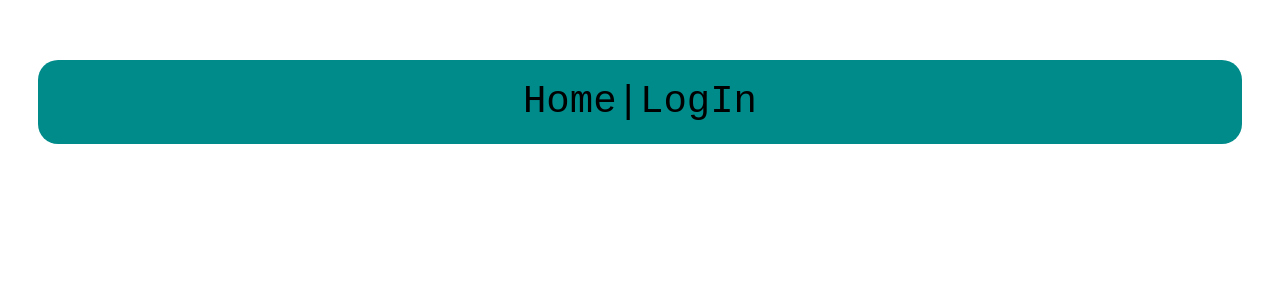
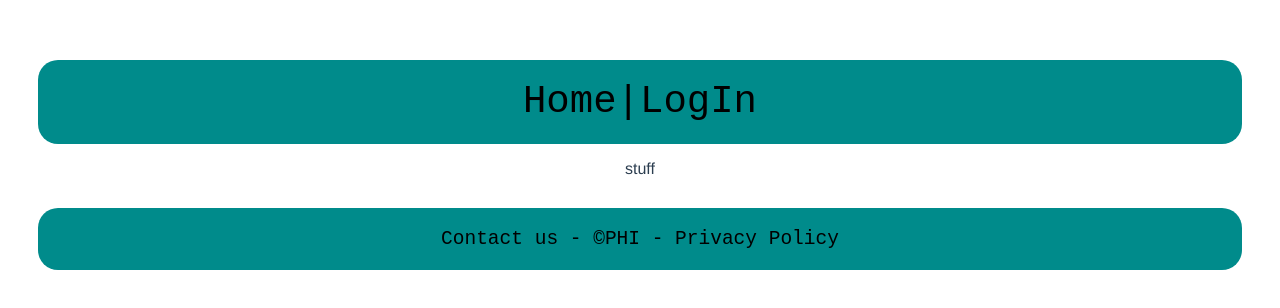
Before and after one commit to PaoAvalos/WebDevelopmentUT, a Vue app in the folder hw3/: page / in a window 1280 px wide. Shown: the top 308 px of the page. Built offline with nearby package versions, Linux system fonts and the light colour scheme.

Commit message:
added footer component

```diff
--- a/hw3/src/App.vue
+++ b/hw3/src/App.vue
@@ -1,15 +1,18 @@
 <template>
   <Header />
+  <p>stuff</p>
+  <Footer />
 </template>
 
 <script>
 import Header from './components/Header.vue'
+import Footer from './components/Footer.vue'
 
 export default {
   name: 'App',
   components: {
-    Header
-
+    Header,
+    Footer
   }
 }
 </script>
--- a/hw3/src/components/Footer.vue
+++ b/hw3/src/components/Footer.vue
@@ -0,0 +1,24 @@
+<template>
+    <footer>
+        Contact us - ©PHI - Privacy Policy
+    </footer>
+</template>
+
+<script>
+export default {
+    name: "Footer"
+}
+</script>
+
+<style scoped>
+    footer {
+    font-family: monospace;
+    font-weight: normal;
+    margin: 30px 30px 0px 30px;
+    padding: 20px;
+    background-color: darkcyan;
+    border-radius: 20px;
+    font-size: 150%;
+    color: black;
+}
+</style>
```
